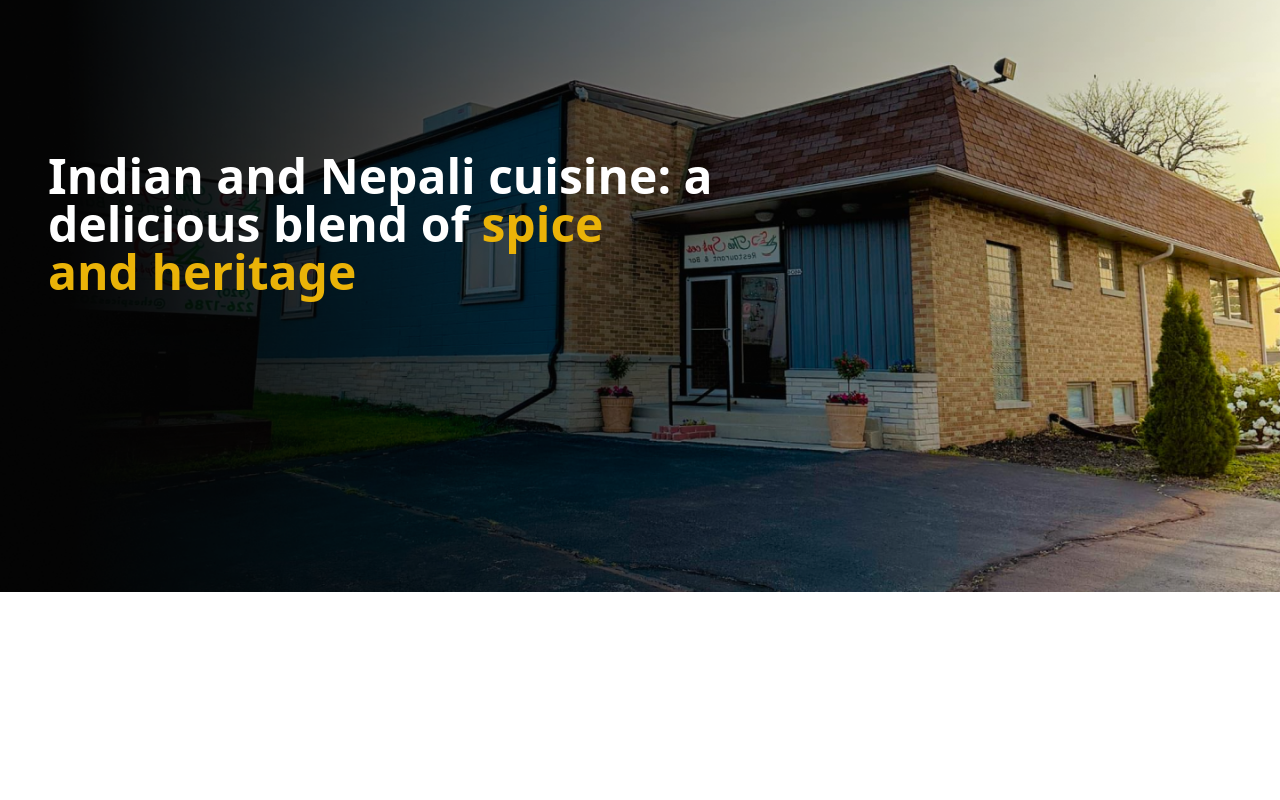
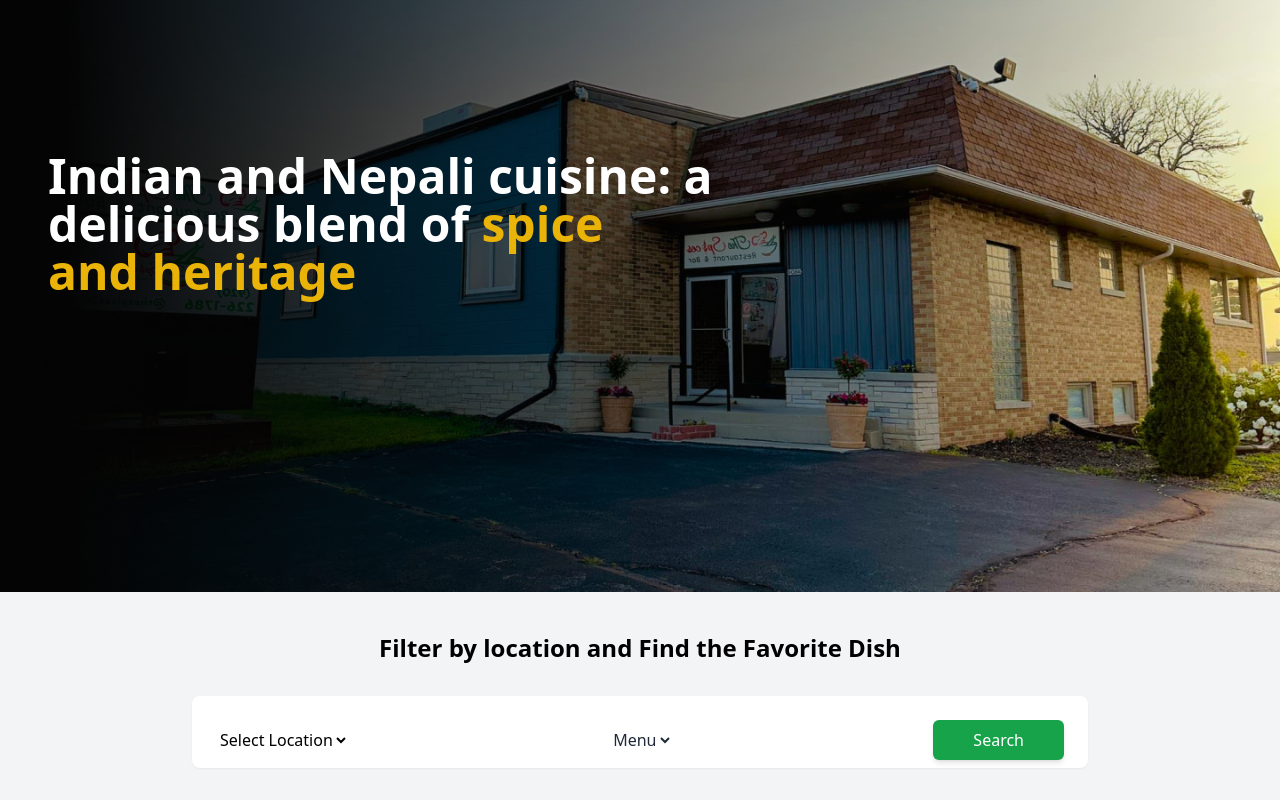
Before and after one commit to AmanCH3/restaurant_frontend, a React (Vite) app in the folder frontend/: page / in a window 1280 px wide. Shown: the part 208-1008 px from the top of the page. Before the commit the page ends 800 px from the top, so only its background shows below. Built offline with nearby package versions, Linux system fonts and the light colour scheme.

Commit message:
feat : Hero section design

```diff
--- a/frontend/src/App.jsx
+++ b/frontend/src/App.jsx
@@ -1,12 +1,14 @@
 import React from "react";
 import Navbar from "./components/navbar";
 import Herosection  from "./components/herosection";
+import BoookingSection from "./components/bookingsection";
 function App() {
 
   return (
     <div className='bg-white min-h-screen'>
       <Navbar />
       <Herosection/>
+      <BoookingSection/>
 
     </div>
 
--- /dev/null
+++ b/frontend/src/components/bookingsection.jsx
@@ -0,0 +1,26 @@
+import React from 'react'
+
+const BoookingSection = () => {
+  return (
+    <section className="text-center bg-gray-100 py-10">
+      <h2 className="text-2xl font-bold mb-8">Filter by location and Find the Favorite Dish</h2>
+      <div className="flex justify-between space-x-9 items-center pb-2 shadow-sm max-w-4xl mx-auto bg-white p-6 rounded-lg">
+        <select className="bg-white text-black rounded-md ">
+          <option>Select Location</option>
+
+        </select>
+        <select className="bg-white text-gray-800 rounded-md ">
+          <option>Menu</option>
+
+        </select>
+        <button className="bg-green-600 text-white px-10 py-2 rounded-md shadow-md hover:border-gray-400">
+          Search
+        </button>
+      </div>
+    </section>
+
+
+  )
+}
+
+export default BoookingSection
```
